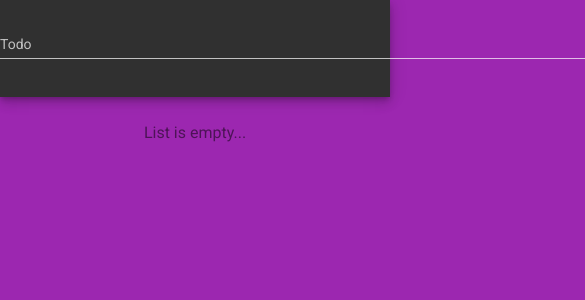
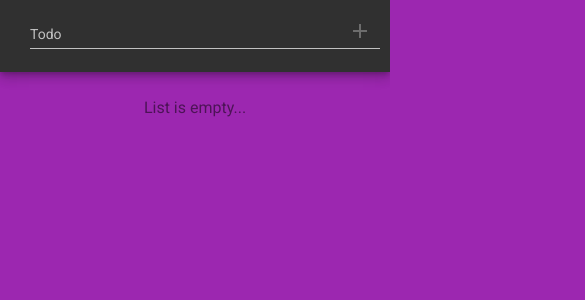
Before and after one commit to DanielKanyo/angular-firebase-todo, an Angular app: page / in a window 390 px wide. Shown: the top 300 px of the page, 585 px wide, since content can reach past the window. Built offline with nearby package versions, Linux system fonts and the light colour scheme.

Commit message:
Firebase init and css fix

```diff
--- /dev/null
+++ b/database.rules.json
@@ -0,0 +1,6 @@
+{
+    "rules": {
+        ".read": false,
+        ".write": false
+    }
+}
--- a/package.json
+++ b/package.json
@@ -7,7 +7,8 @@
         "build": "ng build",
         "test": "ng test",
         "lint": "ng lint",
-        "e2e": "ng e2e"
+        "e2e": "ng e2e",
+        "deploy": "ng build --prod && firebase deploy"
     },
     "private": true,
     "dependencies": {
--- a/src/app/app.component.scss
+++ b/src/app/app.component.scss
@@ -2,7 +2,7 @@
     width: 100%;
 
     .header {
-        padding: 20px 0;
+        padding: 20px 0 10px 0;
         background: #303030;
         box-shadow: 0 3px 5px -1px rgba(0, 0, 0, 0.2),
             0 6px 10px 0 rgba(0, 0, 0, 0.14), 0 1px 18px 0 rgba(0, 0, 0, 0.12);
@@ -10,11 +10,12 @@
         .input-and-btn-container {
             display: flex;
             justify-content: center;
-            width: 960px;
+            max-width: 960px;
             margin: 0 auto;
 
             .input {
-                width: 100%;
+                width: calc(100% - 40px);
+                margin: 0 20px;
 
                 input {
                     color: white;
@@ -23,7 +24,7 @@
         }
 
         .button-container {
-            margin-left: -40px;
+            margin-left: -60px;
         }
     }
 
@@ -33,4 +34,10 @@
         opacity: 0.5;
         font-size: 16px;
     }
+
+    @media screen and (max-width: 700px) {
+        .header {
+            padding: 10px 0 5px 0;
+        }
+    }
 }
```
Also changed, not shown: firebase.json (added), 2 other files (tests, documents, lock files or other folders).
